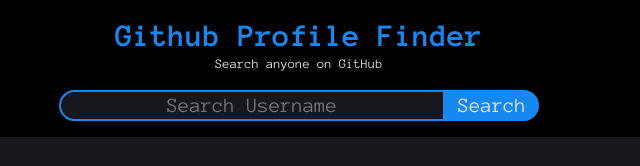
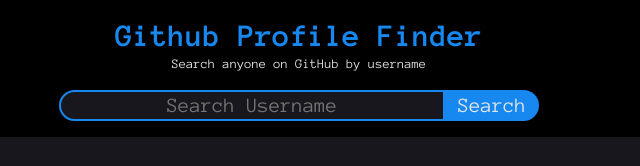
Before and after one commit to bigexperiment/Github-Profile-Finder, a plain HTML site: page index.html in a window 1280 px wide. Shown: the top 166 px of the page, 341-981 px from the left. Drawn offline with Linux system fonts and the light colour scheme.

Commit message:
cicd test

```diff
--- a/index.html
+++ b/index.html
@@ -11,7 +11,7 @@
   <body>
     <div class="container">
       <h1 class="main-title">Github Profile Finder</h1>
-      <small>Search anyone on GitHub</small>
+      <small>Search anyone on GitHub by username</small>
       <div class="input-container">
         <input type="text" id="search-username" placeholder="Search Username" />
         <button class="search-usernameBtn" id="search-usernameBtn">
```
